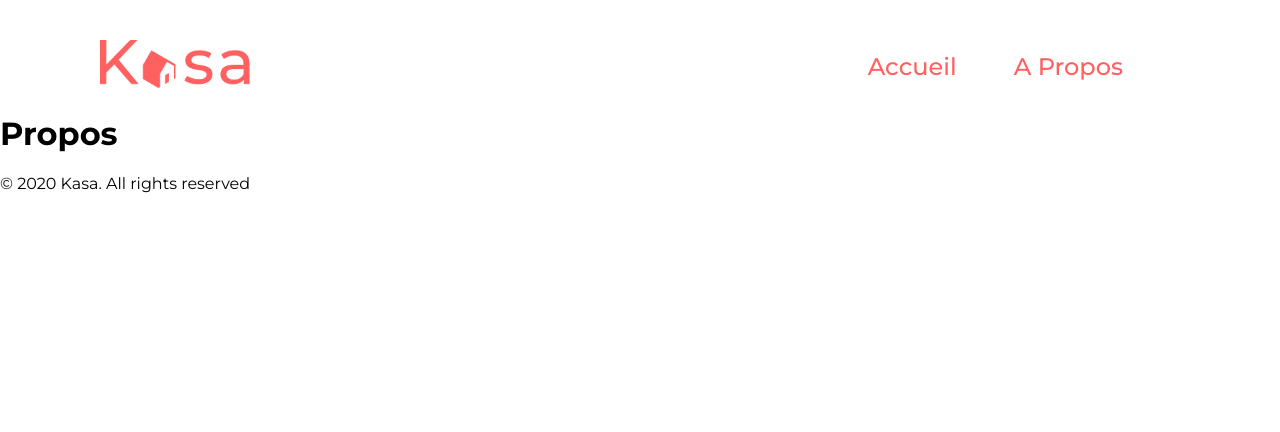
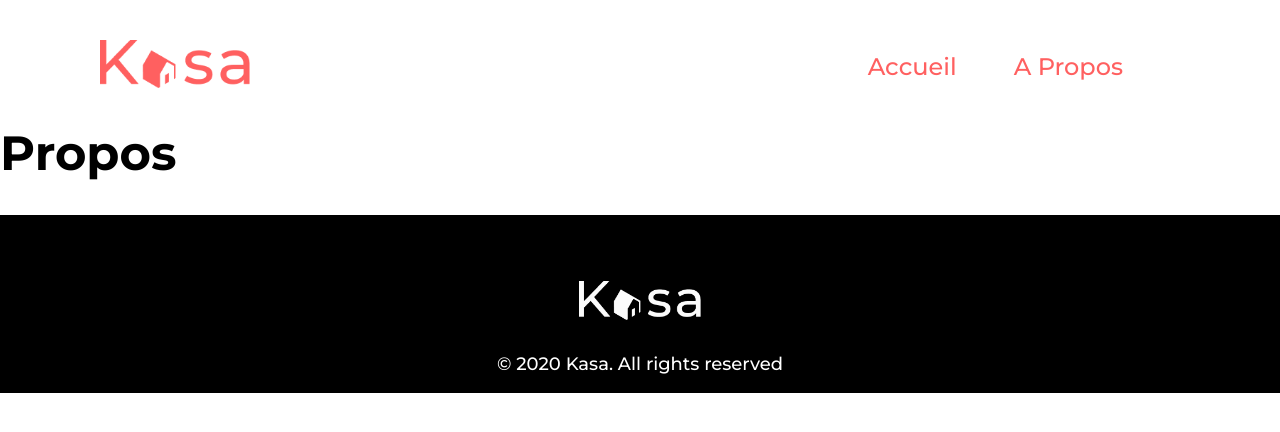
Before and after one commit to Mrmaxxou/P7_Kasa, a React (Create React App) app: page /propos in a window 1280 px wide. Shown: the top 432 px of the page. Built offline with nearby package versions, Linux system fonts and the light colour scheme.

Commit message:
Intégration footer

```diff
--- a/src/components/Footer/index.jsx
+++ b/src/components/Footer/index.jsx
@@ -1,8 +1,35 @@
+import styled from 'styled-components'
+import colors from '../../utils/style/colors'
+import Logo from '../../assets/Logo.png'
+
+// CSS Footer //
+// ----------------------------------------------------------------- //
+
+const StyledFooter = styled.footer`
+display: flex;
+background-color: ${colors.tertiary};
+align-items: center;
+flex-direction: column;
+`
+
+const StyledText = styled.p`
+color: ${colors.secondary};
+`
+
+const StyledLogo = styled.img`
+width: 122px;
+margin: 66px 0px 15px 0px;
+filter: invert(87%) sepia(99%) saturate(0%) hue-rotate(183deg) brightness(200%) contrast(97%);
+`
+
+// ----------------------------------------------------------------- //
+
 function Footer() {
      return (
-        <div>
-            <p> © 2020 Kasa. All rights reserved</p>
-        </div>
+        <StyledFooter>
+            <StyledLogo src={Logo} alt="Logo société Kasa"/>
+            <StyledText> © 2020 Kasa. All rights reserved</StyledText>
+        </StyledFooter>
      )
 }
 
--- a/src/index.jsx
+++ b/src/index.jsx
@@ -21,6 +21,14 @@ const GlobalStyle = createGlobalStyle`
   body {
       margin: 0;
       padding: 0;
+  }
+  h1{
+    font-size: 48px;
+    font-weight: 500px;
+  }
+  p{
+    font-size: 18px;
+    font-weight: 500;
   }
 `
 
```
